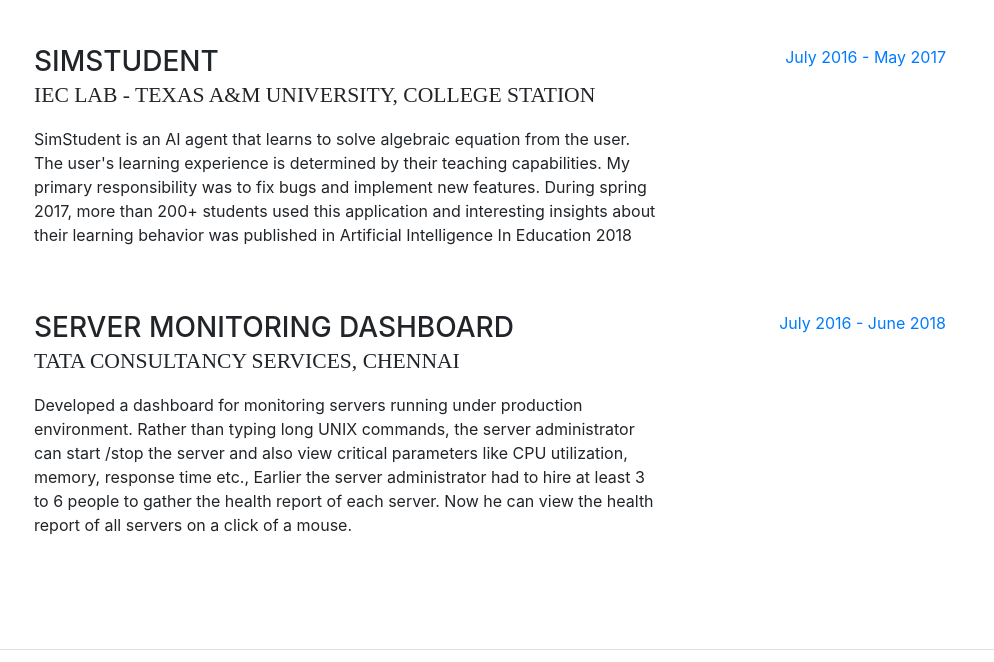
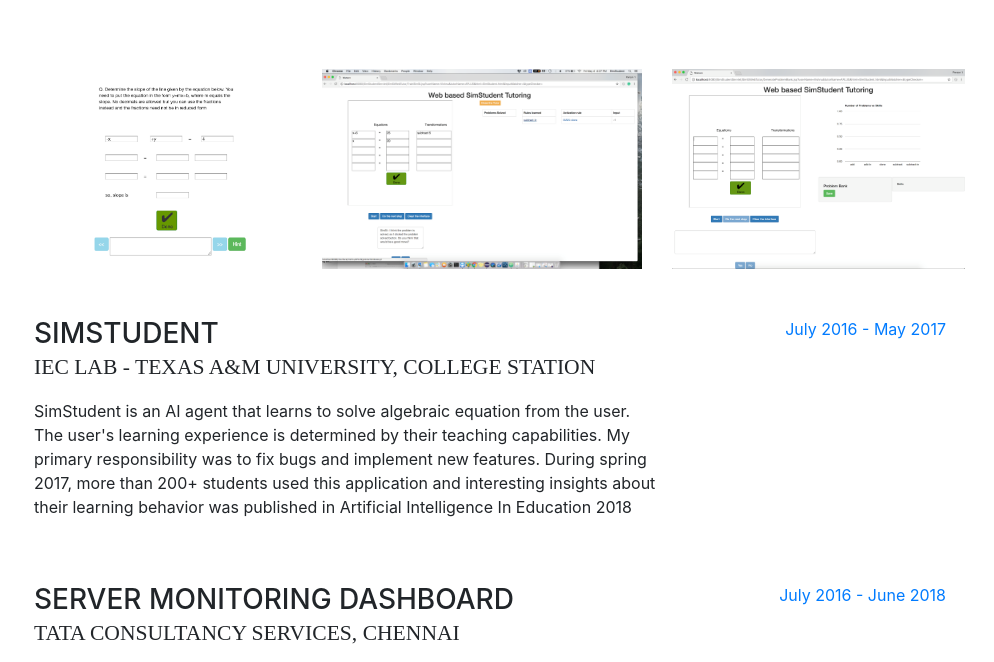
Before and after one commit to VishnuPriyaChandraSekar/VishnuPriyaChandraSekar.github.io, a website with bundled scripts: page index.html in a window 1280 px wide. Shown: the part 2755-3417 px from the top of the page, without its empty margins (286-1280 px from the left). Built offline with nearby package versions, Linux system fonts and the light colour scheme; a web font is replaced by a local one.

Commit message:
included screenshots

```diff
--- a/index.html
+++ b/index.html
@@ -179,6 +179,18 @@
               <span class="text-primary">June 2017 - May 2018</span>
             </div>
           </div>
+          <br>
+          <div class="resume-item d-flex flex-column flex-md-row mb-5">
+              <div class="col">
+                <img height="200" src="img/cognitivetutor.PNG">
+              </div>
+              <div class="col">
+                <img  height="200" src="img/watson.PNG">
+              </div>
+              <div class="col">
+                <img  height="200" src="img/watson2.PNG">
+              </div>
+          </div>
 
           <div class="resume-item d-flex flex-column flex-md-row mb-5">
             <div class="resume-content mr-auto">
@@ -254,7 +266,7 @@
           <div class="resume-item d-flex flex-column flex-md-row mb-5">
             <div class="resume-content mr-auto">
               <h3 class="mb-0">Grocery App</h3>
-              <p>During one of my weekend, I learned AngularJS and us ed this technology for creating a grocery list</p>
+              <p>During one of my weekend, I learned AngularJS and used this technology for creating a grocery list</p>
             </div>
             <div class="resume-date text-md-right">
               <span class="text-primary">Spring 2018</span>
```
Also changed, not shown: img/cognitivetutor.PNG (added), img/watson.png (added), img/watson2.png (added).
